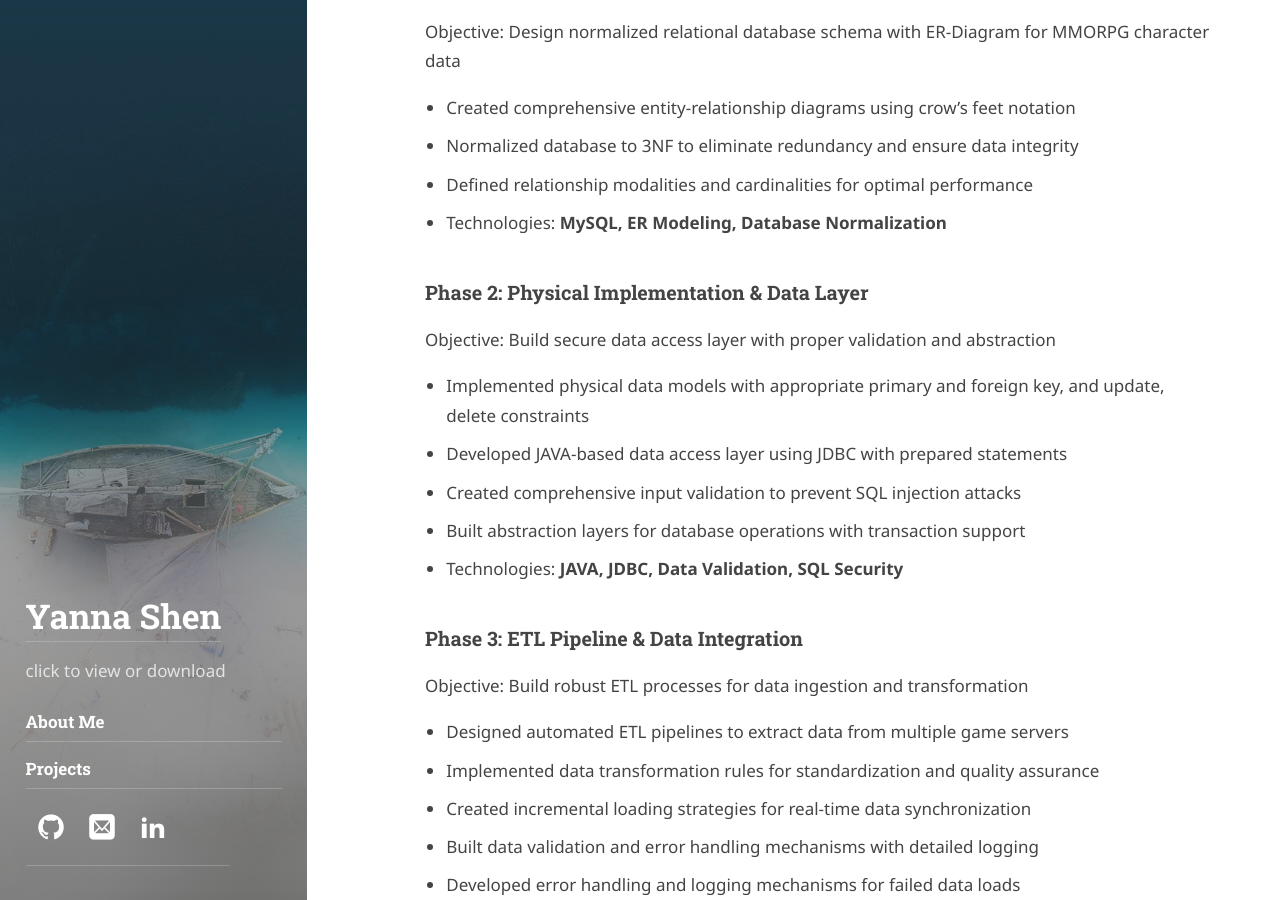
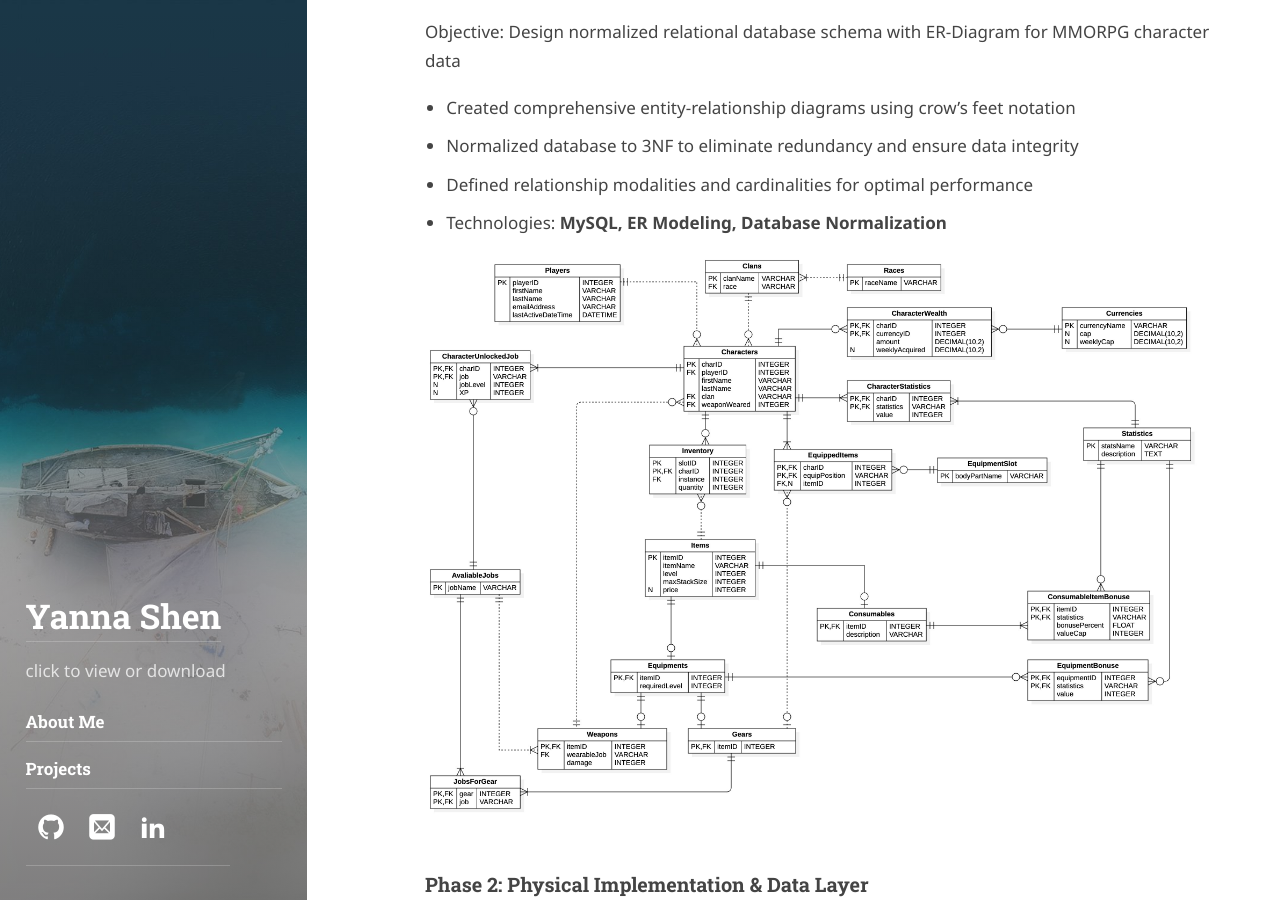
Before and after one commit to YannaCS/YannaCS.github.io, a Jekyll site: the page built from _projects/wow.md, in a window 1280 px wide and 900 px high, scrolled down 2264 px. Built offline with Jekyll 4.4.1, drawn with Linux system fonts in a browser that asks for light colours; some web fonts are replaced.

```diff
--- a/_projects/wow.md
+++ b/_projects/wow.md
@@ -42,6 +42,9 @@ Objective: Design normalized relational database schema with ER-Diagram for MMOR
 - Defined relationship modalities and cardinalities for optimal performance
 - Technologies: **MySQL, ER Modeling, Database Normalization**
 
+<img src="{{ '/assets/img/projects/WoW/ERD.jpg' | relative_url }}" alt=''>
+
+
 <h3> Phase 2: Physical Implementation & Data Layer</h3>
 Objective: Build secure data access layer with proper validation and abstraction
 
@@ -61,6 +64,8 @@ Objective: Build robust ETL processes for data ingestion and transformation
 - Developed error handling and logging mechanisms for failed data loads
 - Technologies: **JAVA, JDBC Batch Processing, SQL Stored Procedures, Data Validation**
 
+<img src="{{ '/assets/img/projects/WoW/etl.png' | relative_url }}" alt='' width="900">
+
 <h3> Phase 4: Query Development & Analytics</h3>
 Objective: Implement complex analytics and reporting capabilities
 
@@ -69,6 +74,8 @@ Objective: Implement complex analytics and reporting capabilities
 - Built analytics engine for multi-dimensional game statistics analysis
 - Implemented efficient indexing strategies for query optimization
 - Technologies: **SQL, Joins & Aggregations, Views, Data Analytics, Reporting**
+
+<img src="{{ '/assets/img/projects/WoW/dbViews.png' | relative_url }}" alt='' width="300">
 
 <h3> Phase 5: Web Interface & Stakeholder Dashboard</h3>
 Objective: Create interactive web application for data visualization and management
@@ -79,6 +86,9 @@ Objective: Create interactive web application for data visualization and managem
 - Developed role-based access control for different stakeholder views
 - Technologies: **JSP, Web Development, Interactive UI, Git Version Control**
 
+<img src="{{ '/assets/img/projects/WoW/homepage_charts.png' | relative_url }}" alt='' width="900">
+<img src="{{ '/assets/img/projects/WoW/char.png' | relative_url }}" alt='' width="900">
+<img src="{{ '/assets/img/projects/WoW/weapon.png' | relative_url }}" alt='' width="900">
 
 <h2>Key Features</h2>
 <h3>🎯 Character Data Management</h3>
```
Also changed, not shown: assets/img/projects/WoW/ERD.jpg (added), assets/img/projects/WoW/char.png (added), assets/img/projects/WoW/dbViews.png (added), assets/img/projects/WoW/etl.png (added), assets/img/projects/WoW/homepage_charts.png (added), assets/img/projects/WoW/weapon.png (added), 12 other files.
